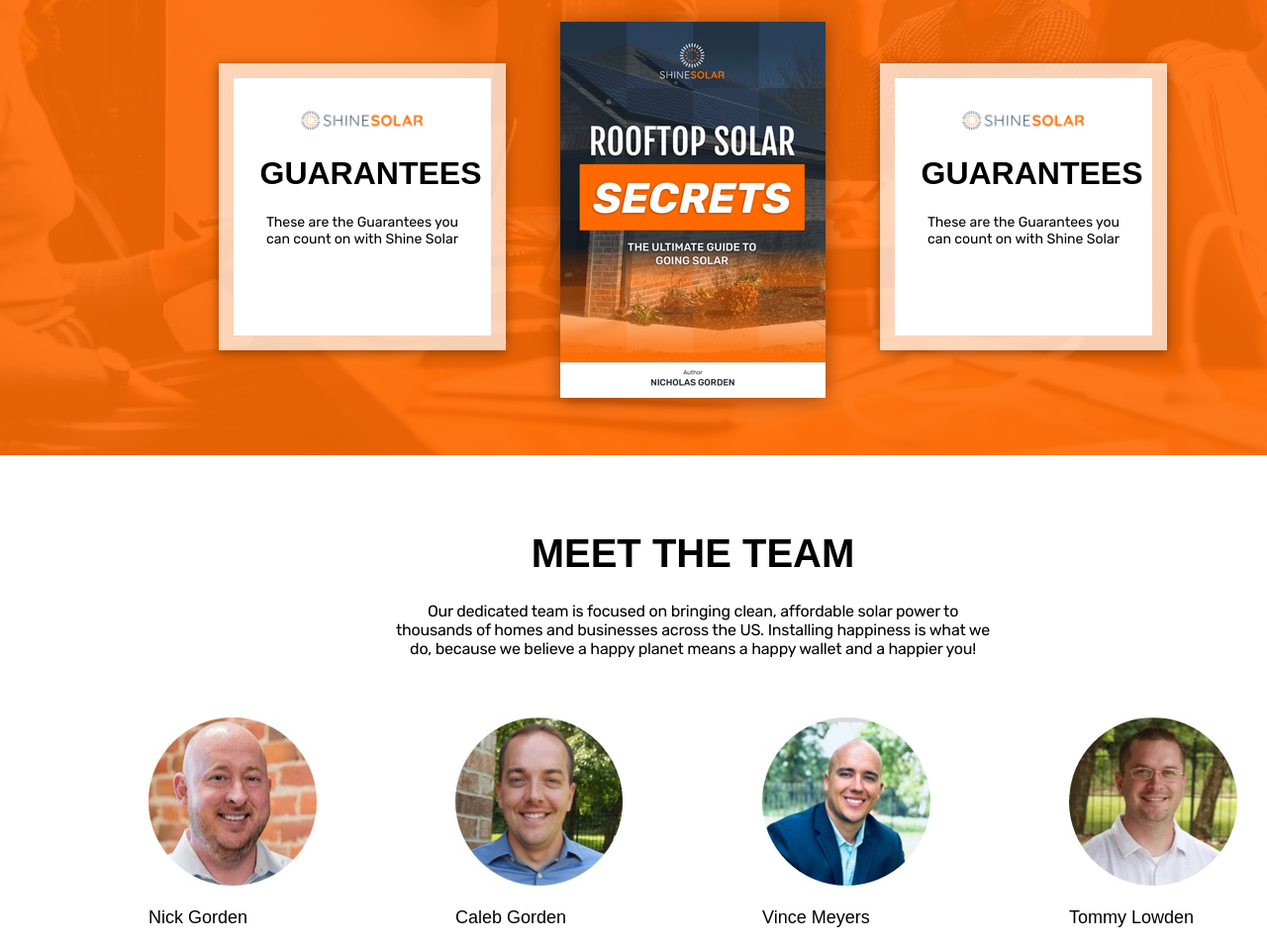
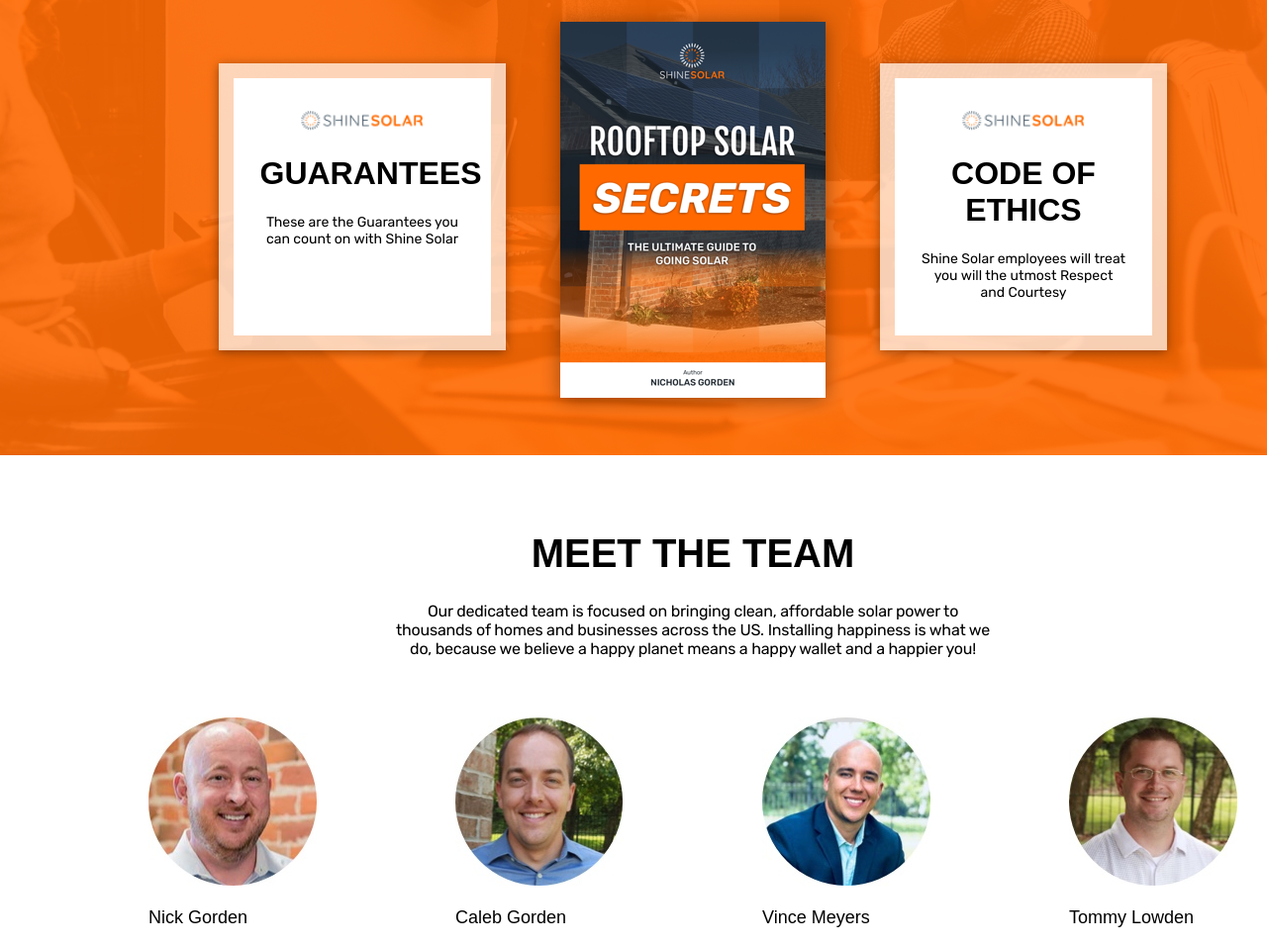
Before and after one commit to cdthomp1/shine-solar-remake, a plain HTML site: page index.html in a window 1280 px wide. Shown: the part 4589-5546 px from the top of the page at 99% size. Drawn offline with Linux system fonts and the light colour scheme; a script that the page names is missing.

Commit message:
Update index.html

```diff
--- a/index.html
+++ b/index.html
@@ -182,8 +182,8 @@
                 <div class="innerSquare">
                     <div class="innerSquareContent">
                         <img src="./images/shine-solar-color.png" class="sqaureImg">
-                        <h1 class="squareHeader">GUARANTEES</h1>
-                        <p class="squareParagraph">These are the Guarantees you can count on with Shine Solar</p>
+                        <h1 class="squareHeader">CODE OF ETHICS</h1>
+                        <p class="squareParagraph">Shine Solar employees will treat you will the utmost Respect and Courtesy</p>
                     </div>
                 </div>
             </div>
```
